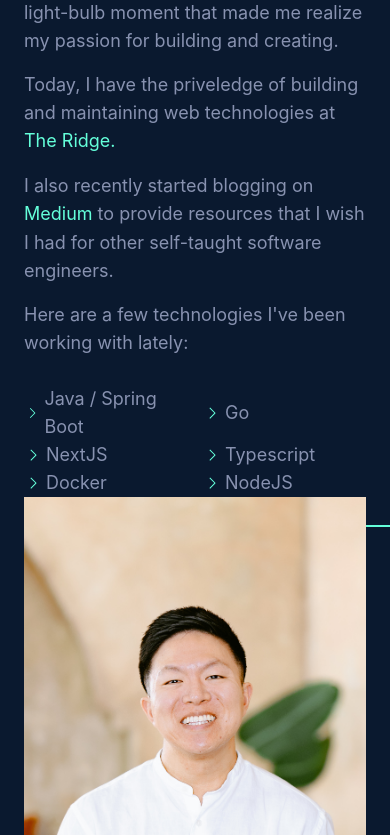
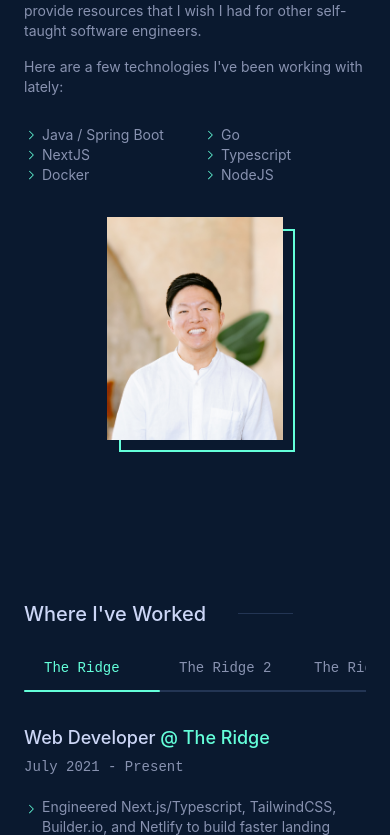
Before and after one commit to bryanyi/bryanyi-portfolio-v2, a Next.js app: page / in a window 390 px wide. Shown: the part 1269-2104 px from the top of the page. Built offline with nearby package versions, Linux system fonts and the light colour scheme.

Commit message:
responsiveness for work history done

```diff
--- a/app/components/About.tsx
+++ b/app/components/About.tsx
@@ -4,10 +4,10 @@ const About = () => {
   return (
     <>
       <section id="about" className="about-section mb-40">
-        <h2 className="flex justify-start items-center text-3xl font-medium relative after:content-[''] after:block after:relative after:bg-[#233554] after:w-[300px] after:h-[1px] after:ml-8">About Me</h2>
+        <h2 className="flex justify-start items-center font-medium text-xl md:text-2xl lg:text-3xl relative section-header-line">About Me</h2>
 
         <div className="text-secondary text-lg flex flex-col md:grid grid-cols-aboutGrid mt-8 gap-x-7">
-          <div className="flex flex-col gap-y-4">
+          <div className="about-me-copy-container flex flex-col gap-y-4 mb-8 text-sm md:text-base">
             <div>
               Hello! My name is Bryan, and I enjoy the creative and systematic process of bringing software to life. My interest in web development started when my friend introduced me to a web development Udemy course. It was a light-bulb moment
               that made me realize my passion for building and creating.
@@ -53,8 +53,10 @@ const About = () => {
               </li>
             </ul>
           </div>
-          <div className="portfolio-image">
-            <Img src={"/bryan_profile.jpeg"} alt={"Bryan's Profile Picture"} width={550} height={250} />
+          <div className="portfolio-image-container flex justify-center items-center w-full">
+            <div className="portfolio-image">
+              <Img src={"/bryan_profile.jpeg"} alt={"Bryan's Profile Picture"} width={550} height={250} />
+            </div>
           </div>
         </div>
       </section>
--- a/app/components/Work.tsx
+++ b/app/components/Work.tsx
@@ -4,31 +4,25 @@ import workhistory from "../../data/workhistory";
 import WorkPlace from "./WorkPlace";
 const Work = () => {
   const [tabPosition, setTabPosition] = useState<number>(1);
-  const [workplaceTransition, setWorkplaceTransition] =
-    useState<string>("opacity-100");
-  const [highligherPosition, setHighlighterPosition] =
-    useState<string>("translate-y-0");
+  const [workplaceTransition, setWorkplaceTransition] = useState<string>("opacity-100");
+  const [highligherPosition, setHighlighterPosition] = useState<string>("translate-y-0");
   const tabBaseStyles =
-    "w-[135px] text-left text-sm font-thin h-11 px-5 pb-[2px] border-l-[2px] border-l-silverGrey transition-all duration-150 ease-in-out font-spacemono hover:bg-secondaryBg hover:text-accent";
+    "min-w-[135px] w-[135px] text-left text-sm font-thin h-11 px-5 pb-[2px] border-b-[2px] border-b-silverGrey md:border-b-[0px] md:border-l-[2px] md:border-l-silverGrey transition-all duration-150 ease-in-out font-spacemono hover:bg-secondaryBg hover:text-accent";
   const unselectedTab = `${tabBaseStyles} text-secondary`;
   const selectedTab = `${tabBaseStyles} text-accent`;
 
   const handleChangeTabs = (e: any): void => {
     let newTabPosition = e.target.dataset.tab;
-    let newHighlighterPosition = `${String((newTabPosition - 1) * 42)}px`;
-
-    console.log("NEW TAB POSITION: ", newTabPosition, typeof newTabPosition);
-    console.log(
-      "NEW HIGHLIGHTER POSITION: ",
-      newHighlighterPosition,
-      typeof newHighlighterPosition
-    );
+    let newHighlighterPosition: string = "";
+    let setNewHighligterPositionString: string = "";
+    newHighlighterPosition = window.innerWidth < 768 ? `${String((newTabPosition - 1) * 134)}px` : `${String((newTabPosition - 1) * 42)}px`;
+    setNewHighligterPositionString = window.innerWidth < 768 ? `translate-x-[${newHighlighterPosition}]` : `translate-y-[${newHighlighterPosition}]`
 
     setWorkplaceTransition("opacity-0");
 
     setTimeout(() => {
       setTabPosition(newTabPosition);
-      setHighlighterPosition(`translate-y-[${newHighlighterPosition}]`);
+      setHighlighterPosition(setNewHighligterPositionString);
       setWorkplaceTransition("opacity-100");
     }, 200);
   };
@@ -36,33 +30,20 @@ const Work = () => {
   return (
     <>
       <section id="work" className="work-section mt-10 mb-48 max-w-3xl mx-auto">
-        <h2 className="flex justify-start items-center text-3xl font-medium relative after:content-[''] after:block after:relative after:bg-silverGrey after:w-[300px] after:h-[1px] after:ml-8">
-          Where I've Worked
-        </h2>
+        <h2 className="flex justify-start items-center text-xl sm:text-xl lg:text-3xl font-medium relative section-header-line after:w-[14vw] sm:after:w-[38vw] lg:after:w-[300px]">Where I've Worked</h2>
 
-        <div className="work-section-container relative flex justify-start items-start mt-14 gap-x-10">
-          <div className="relative tabs flex flex-col justify-start h-full">
+        <div className="work-section-container relative flex justify-start items-start flex-col mt-5 md:flex-row md:mt-14 gap-x-10">
+          <div className="work-section-tabs scrollbar w-full overflow-x-auto relative tabs flex mb-8 md:mb-0 md:flex-col justify-start h-full">
             {workhistory.map((workplace) => {
               return (
-                <button
-                  data-tab={workplace.id}
-                  onClick={(e) => handleChangeTabs(e)}
-                  key={workplace.id}
-                  className={
-                    tabPosition == workplace.id ? selectedTab : unselectedTab
-                  }
-                >
+                <button data-tab={workplace.id} onClick={(e) => handleChangeTabs(e)} key={workplace.id} className={tabPosition == workplace.id ? selectedTab : unselectedTab}>
                   {workplace.companyName}
                 </button>
               );
             })}
-            <div
-              className={`highlight absolute top-0 left-0 z-10 w-[2px] h-11 rounded bg-accent transition-all duration-200  transform ${highligherPosition}`}
-            ></div>
+            <div className={`highlight absolute w-[8.5rem] h-[2px] top-[42px] md:top-0 md:left-0 z-10 md:w-[2px] md:h-11 rounded bg-accent transition-all duration-200  transform ${highligherPosition}`}></div>
           </div>
-          <div
-            className={`work-content relative transition-all duration-200 ease-in-out ${workplaceTransition}`}
-          >
+          <div className={`work-content relative transition-all duration-200 ease-in-out ${workplaceTransition}`}>
             {workhistory.map((workplace) => {
               return (
                 <WorkPlace
--- a/app/components/WorkPlace.tsx
+++ b/app/components/WorkPlace.tsx
@@ -32,7 +32,7 @@ const WorkPlace: React.FC<WorkProps> = ({
       <p className="text-sm text-secondary font-spacemono mb-5">
         {timeEmployed}
       </p>
-      <ul>
+      <ul className="text-sm lg:text-base">
         {description.map((desc, idx) => {
           return (
             <li key={idx} className="flex items-start gap-x-1 text-accent mb-2">
--- a/app/globals.css
+++ b/app/globals.css
@@ -14,6 +14,37 @@
   --project: #a8b2d1;
   --project-desc: #112240;
   --silver-grey: #233554;
+}
+
+@layer components {
+  .scrollbar::-webkit-scrollbar {
+    width: 8px;
+    height: 8px;
+  }
+  .scrollbar::-webkit-scrollbar-track {
+    border-radius: 5px;
+    background: var(--secondary-color);
+  }
+
+  .scrollbar::-webkit-scrollbar-thumb {
+    background: var(--primary-color);
+    border-radius: 5px;
+    border: 1px solid #597bad;
+  }
+
+  .scrollbar::-webkit-scrollbar-thumb:hover {
+    background: var(--primary-color);
+  }
+  @media screen(md) {
+    .scrollbar::-webkit-scrollbar {
+      width: 0px;
+      height: 0px;
+    }
+  }
+}
+
+.section-header-line {
+  @apply after:content-[''] after:block after:relative after:bg-[#233554] after:h-[1px] after:ml-8 after:w-[40vw] lg:after:w-[300px];
 }
 
 .squishy-button {
@@ -35,8 +66,8 @@
 }
 
 .portfolio-image {
-  @apply relative after:transition-all after:duration-500 after:ease-in-out after:border-2 after:absolute after:content-[""] after:block after:w-full
-  after:h-full after:top-7 after:left-7 after:border-accent after:-z-10 after:hover:top-4 after:hover:left-4;
+  @apply relative w-[45vw] sm:w-[39vw] after:top-3 after:left-3 md:w-fit md:h-fit after:transition-all after:duration-500 after:ease-in-out after:border-2 after:absolute after:content-[""] after:block after:w-full
+  after:h-full md:after:top-7 md:after:left-7 after:border-accent after:-z-10 after:hover:top-4 after:hover:left-4;
 }
 
 .about-technologies {
--- a/app/page.tsx
+++ b/app/page.tsx
@@ -10,7 +10,7 @@ export default function Home() {
   return (
     <>
       <Nav />
-      <main className="mx-auto px-6 sm:max-w-lg sm:px-0 md:max-w-screen-sm lg:max-w-screen-lg">
+      <main className="mx-auto px-6 sm:max-w-lg sm:px-0 md:max-w-screen-sm lg:px-16 lg:max-w-screen-lg">
         <Introduction />
         <About />
         <Work />
--- a/data/workhistory.ts
+++ b/data/workhistory.ts
@@ -13,6 +13,45 @@ const WorkHistory: WorkInfo[] = [
       "Collaborated with designers to improve user interface, user experience, and mobile responsiveness by adjusting SCSS and restructuring HTML/Liquid pages to achieve and maintain scalability.",
     ],
   },
+
+  {
+    id: 2,
+    companyName: "The Ridge 2",
+    companyLink: "https://www.ridge.com",
+    position: "Web Developer",
+    timeEmployed: "July 2021 - Present",
+    description: [
+      "Engineered Next.js/Typescript, TailwindCSS, Builder.io, and Netlify to build faster landing pages that can be quickly iterated by the marketing and design teams while maintaining speed performance from over a second to 500ms.",
+      "Developed new workflows to efficiently streamline the integration and iteration of code base and third-party apps used by the marketing team to work with the integration of Webpack.",
+      "Collaborated with designers to improve user interface, user experience, and mobile responsiveness by adjusting SCSS and restructuring HTML/Liquid pages to achieve and maintain scalability.",
+    ],
+  },
+
+  {
+    id: 3,
+    companyName: "The Ridge 3",
+    companyLink: "https://www.ridge.com",
+    position: "Web Developer",
+    timeEmployed: "July 2021 - Present",
+    description: [
+      "Engineered Next.js/Typescript, TailwindCSS, Builder.io, and Netlify to build faster landing pages that can be quickly iterated by the marketing and design teams while maintaining speed performance from over a second to 500ms.",
+      "Developed new workflows to efficiently streamline the integration and iteration of code base and third-party apps used by the marketing team to work with the integration of Webpack.",
+      "Collaborated with designers to improve user interface, user experience, and mobile responsiveness by adjusting SCSS and restructuring HTML/Liquid pages to achieve and maintain scalability.",
+    ],
+  },
+
+  {
+    id: 2,
+    companyName: "The Ridge 4",
+    companyLink: "https://www.ridge.com",
+    position: "Web Developer",
+    timeEmployed: "July 2021 - Present",
+    description: [
+      "Engineered Next.js/Typescript, TailwindCSS, Builder.io, and Netlify to build faster landing pages that can be quickly iterated by the marketing and design teams while maintaining speed performance from over a second to 500ms.",
+      "Developed new workflows to efficiently streamline the integration and iteration of code base and third-party apps used by the marketing team to work with the integration of Webpack.",
+      "Collaborated with designers to improve user interface, user experience, and mobile responsiveness by adjusting SCSS and restructuring HTML/Liquid pages to achieve and maintain scalability.",
+    ],
+  },
 ];
 
 export default WorkHistory;
--- a/tailwind.config.js
+++ b/tailwind.config.js
@@ -14,6 +14,8 @@ module.exports = {
     "translate-y-[42px]",
     "translate-y-[84px]",
     "translate-y-[126px]",
+    "translate-x-[134px]",
+    "translate-x-[268px]",
   ],
   theme: {
     extend: {
```
